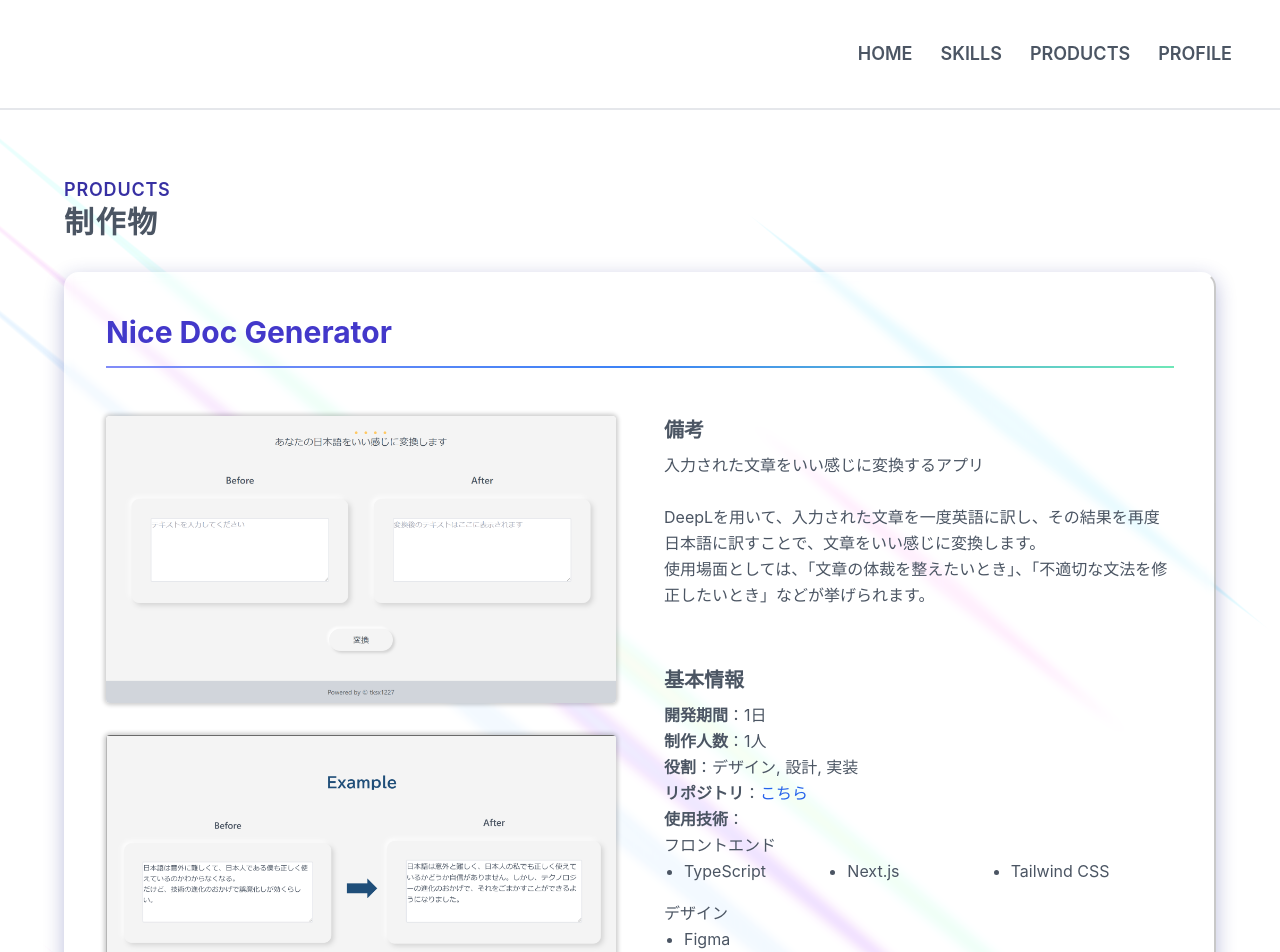
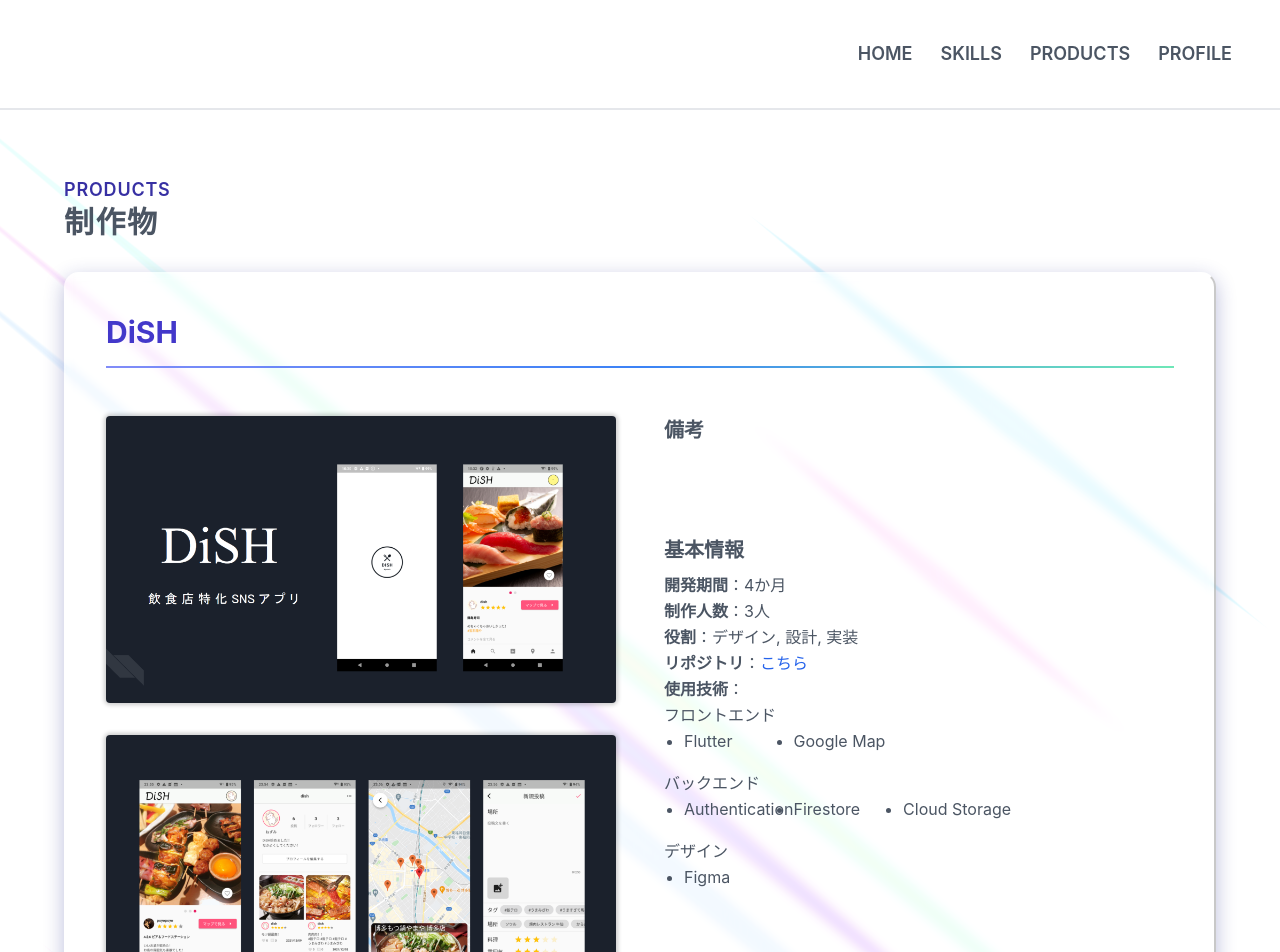
Before and after one commit to tksx1227/Portfolio, a Next.js app: page /products-detail in a window 1280 px wide. Shown: the top 952 px of the page. Built offline with nearby package versions, Linux system fonts and the light colour scheme.

Commit message:
[add] DiSHの紹介欄のひな型を追加

```diff
--- a/src/const/productInfo.ts
+++ b/src/const/productInfo.ts
@@ -1,6 +1,41 @@
 import { ProductInfo } from "../types/productInfo";
 
 export const productList: ProductInfo[] = [
+  {
+    title: "DiSH",
+    githubURL: "https://github.com/KIT-DiSH/dish",
+    overview: "",
+    description: [
+      "",
+    ],
+    pointList: [],
+    images: [
+      {
+        src: "/product_images/dish1.png",
+        width: 1920,
+        height: 1080,
+      },
+      {
+        src: "/product_images/dish2.png",
+        width: 1920,
+        height: 1080,
+      },
+    ],
+    period: "4か月",
+    memberNum: 3,
+    role: "デザイン, 設計, 実装",
+    techList: [
+      {
+        type: "フロントエンド",
+        techs: ["Flutter", "Google Map"],
+      },
+      {
+        type: "バックエンド",
+        techs: ["Authentication", "Firestore", "Cloud Storage"],
+      },
+      { type: "デザイン", techs: ["Figma"] },
+    ],
+  },
   {
     title: "Nice Doc Generator",
     githubURL: "https://github.com/tksx1227/nice-doc-generator",
```
